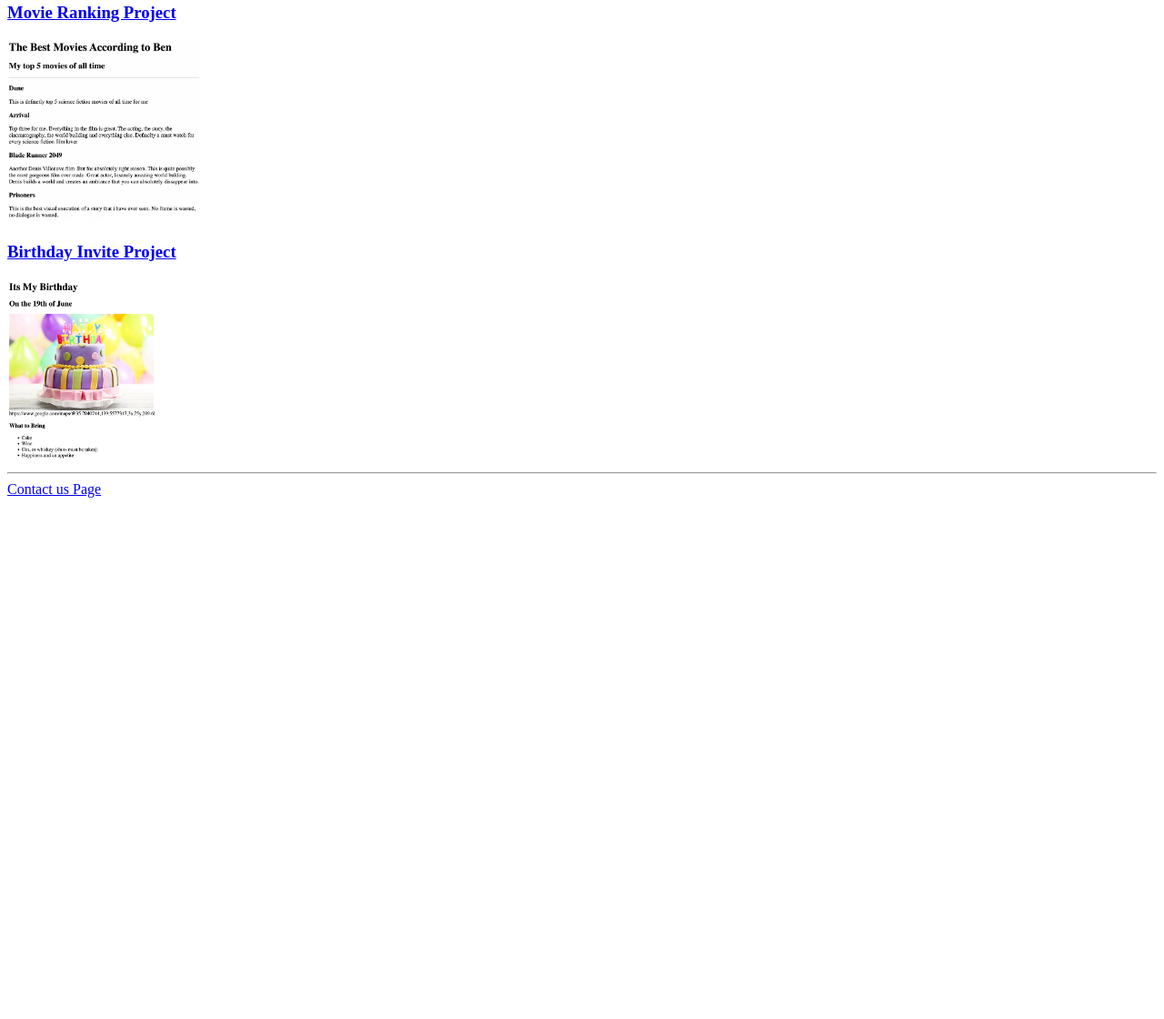
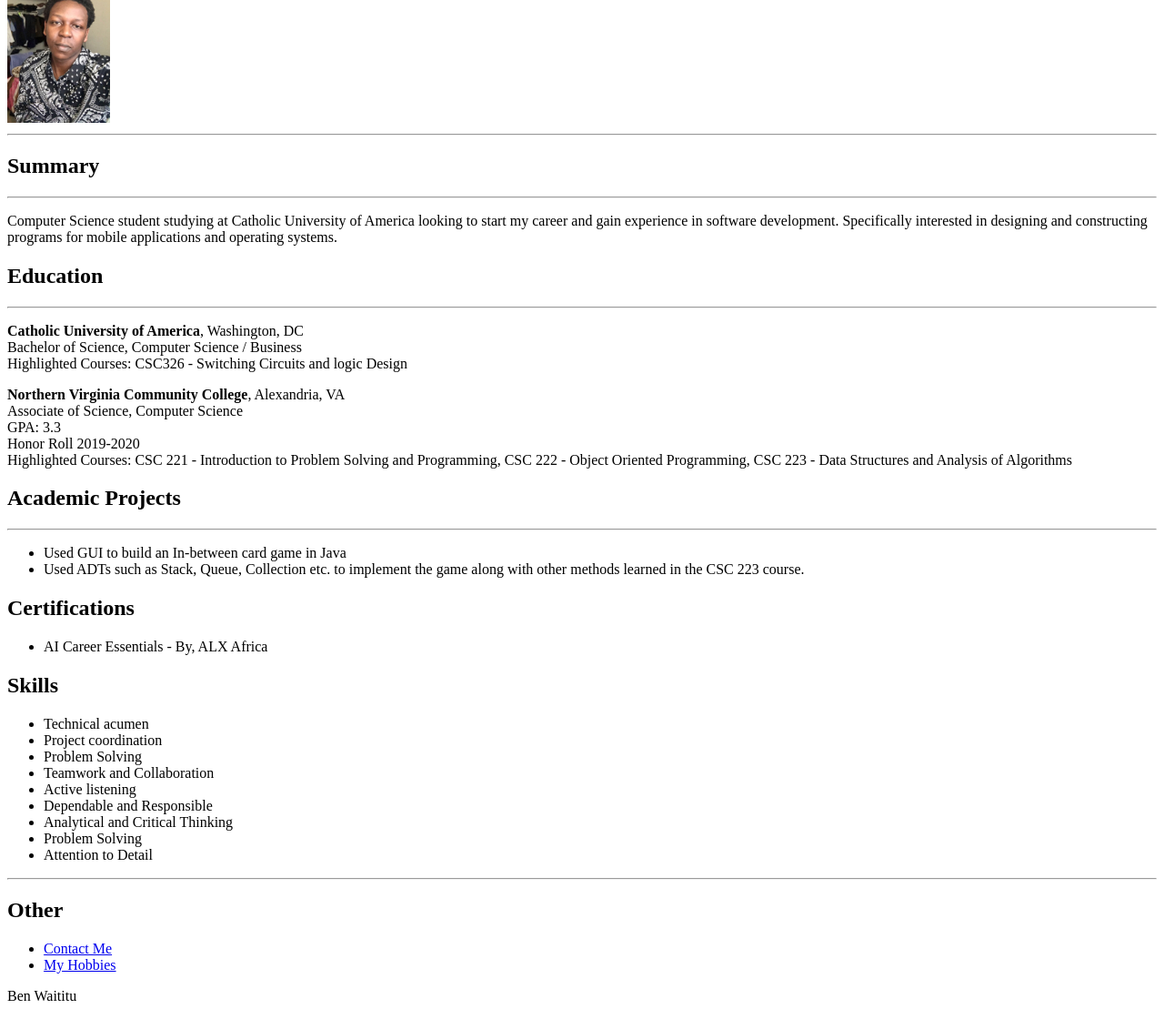
Before and after one commit to BenWaititu/html-portfolio, a plain HTML site: page index.html in a window 1280 px wide. Shown: the part 145-1265 px from the top of the page at 91% size. Before the commit the page ends 800 px from the top, so only its background shows below. Drawn offline with Linux system fonts and the light colour scheme.

Commit message:
Add files via upload

```diff
--- a/index.html
+++ b/index.html
@@ -1,37 +1,70 @@
-<!-- TODO 1: Create the HTML Boilerplate -->
 <!DOCTYPE html>
 <html lang="en">
 <head>
     <meta charset="UTF-8">
     <meta name="viewport" content="width=device-width, initial-scale=1.0">
-    <title>Portfolio</title>
+    <title>My Resume</title>
 </head>
 <body>
-    <h1> Ben Kamaitha's Portfolio </h1>
-    <h2> Im a Computer Scientist </h2>
+    <h1> Benson Kamaitha</h1>
+    <img src="./37b517de-d845-4fa9-9ea0-f6d06f46b2c4.jpeg" height="200"/>
     <hr/>
+    <h2> Summary </h2>
+    <hr/>
+    <p> Computer Science student studying at Catholic University of America looking
+        to start my career and gain experience in software development. Specifically
+        interested in designing and constructing programs for mobile applications and
+        operating systems.</p>
 
-    <h3> <a href="./public/movie-ranking.html"> Movie Ranking Project</a> </h3>
-    <img src="./assets/images/MovieRanking.png" height="200"/>
+    <h2> Education </h2>
+    <hr/>
+    <p><b>Catholic University of America</b>, Washington, DC<br />
+        Bachelor of Science, Computer Science / Business<br />
+        Highlighted Courses: CSC326 - Switching Circuits and logic Design<br />
+    <p>
+    <p><b> Northern Virginia Community College</b>, Alexandria, VA<br />
+        Associate of Science, Computer Science<br />
+        GPA: 3.3<br />
+        Honor Roll 2019-2020<br />
+        Highlighted Courses: CSC 221 - Introduction to Problem Solving and Programming, CSC 222 - Object
+        Oriented Programming, CSC 223 - Data Structures and Analysis of Algorithms<br />
+    <p>
+    <h2> Academic Projects </h2>
+    <hr/>
+    <ul>
+        <li> Used GUI to build an In-between card game in Java </li>
+            <li>
+                Used ADTs such as Stack, Queue, Collection etc. to implement the game along with other methods learned in the CSC 223 course.
+            </li>
+        </li>
 
-    <h3> <a href="./public/birthday-invite.html" > Birthday Invite Project </a> </h3>
-    <img src="./assets/images/BirthdayInvite.png" height="200"/>
+    </ul>
 
+
+    <h2> Certifications </h2>
+    <ul>
+        <li> AI Career Essentials - By, ALX Africa</li>
+    </ul>
+    <h2> Skills </h2>
+    <ul>
+        <li> Technical acumen</li>
+        <li>Project coordination</li>
+        <li>Problem Solving</li>
+        <li>Teamwork and Collaboration</li>
+        <li>Active listening</li>
+        <li>Dependable and Responsible </li>
+        <li>Analytical and Critical Thinking</li>
+        <li>Problem Solving</li>
+        <li>Attention to Detail</li>
+    </ul>
     <hr/>
-    <a href="./public/contact.html"> Contact us Page</a>
-
+    <h2> Other </h2>
+    <ul>
+        <li> <a href="./contact.html"> Contact Me </a></li>
+        <li> <a href="./hobbies.html"> My Hobbies</a></li>
+    </ul>
+    <footer>
+        <p> Ben Waititu </p>
+    </footer>
 </body>
 </html>
-<!-- TODO 2: Add Your previous projects' HTML into the public folder -->
-
-<!-- TODO 3: Take screenshots of your project previews and add the images to the images folder -->
-
-<!-- TODO 4: Add titles/subtitles etc. -->
-
-<!-- TODO 5: Add a link to the project pages -->
-
-<!-- TODO 6: Add images to show the project previews
-HINT for TODO 6: You can use the height attribute set to 200 to make the image smaller:
-https://developer.mozilla.org/en-US/docs/Web/HTML/Element/img#attr-height -->
-
-<!-- TODO 7: Add the Contact Me and About Me page links -->
```
Also changed, not shown: contact.html (added, +9 -0 lines), hobbies.html (added, +6 -0 lines), 37b517de-d845-4fa9-9ea0-f6d06f46b2c4.jpeg (added).
